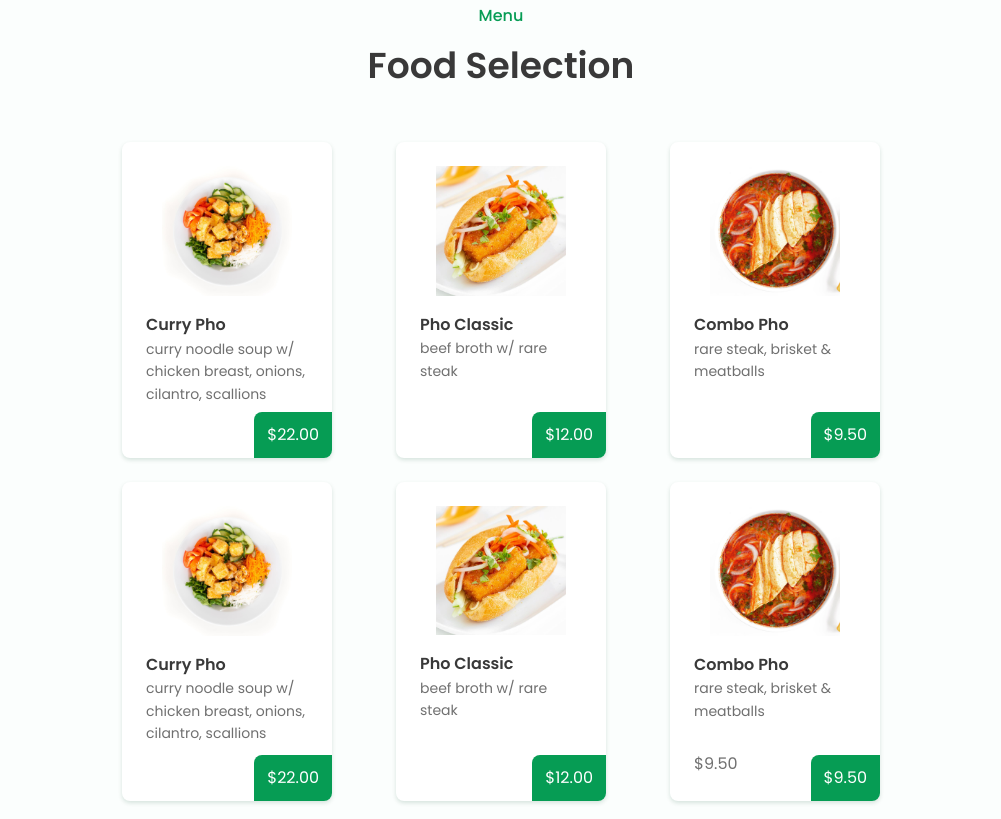
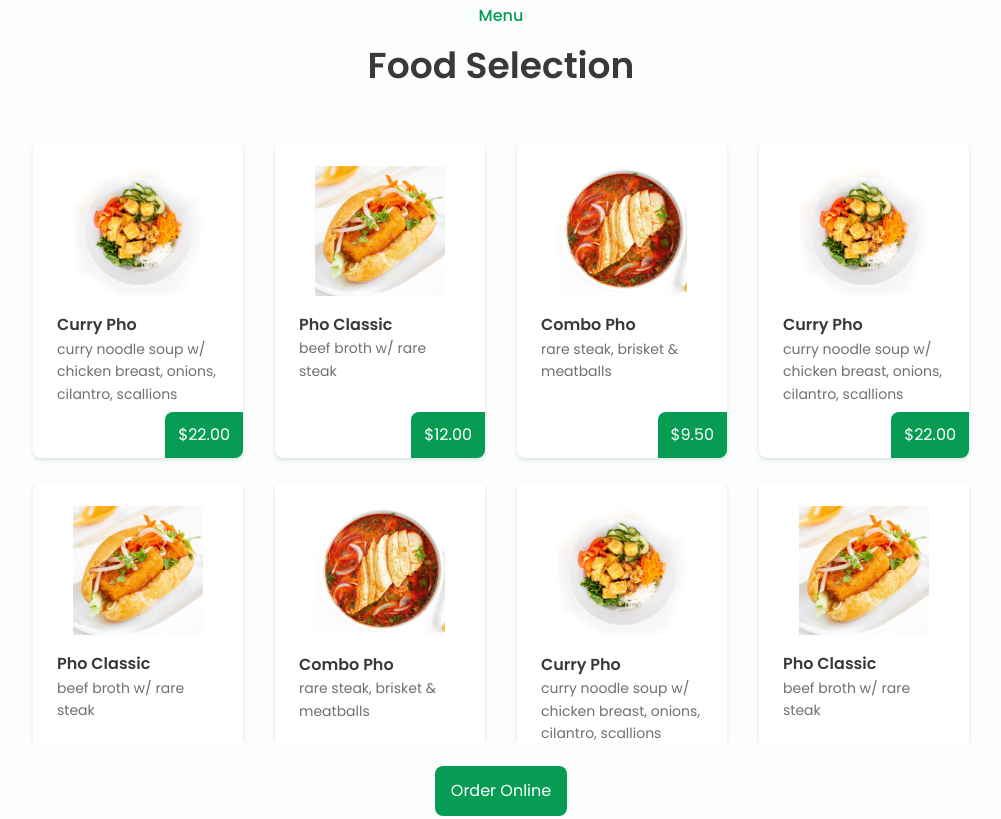
Before and after one commit to hdnguyen2010/goPho-website, a website: page index.html in a window 1280 px wide. Shown: the part 1305-2124 px from the top of the page, without its empty margins (139-1140 px from the left). Drawn offline with nearby package versions, Linux system fonts and the light colour scheme.

Commit message:
menu content is able to scroll

```diff
--- a/assets/css/styles.css
+++ b/assets/css/styles.css
@@ -318,37 +318,12 @@ img{
   justify-self: center;
 }
 
-/*========== SERVICES ==========*/
-/* .services__container{
-  row-gap: 2.5rem;
-  grid-template-columns: repeat(auto-fit, minmax(220px, 1fr));
-}
-
-.services__content{
-  text-align: center;
-}
-
-.services__img{
-  width: 64px;
-  height: 64px;
-  fill: var(--first-color);
-  margin-bottom: var(--mb-2);
-}
-
-.services__title{
-  font-size: var(--h3-font-size);
-  color: var(--title-color);
-  margin-bottom: var(--mb-1);
-}
-
-.services__description{
-  padding: 0 1.5rem;
-} */
-
 /*========== MENU ==========*/
 .menu__container{
   grid-template-columns: repeat(2, 1fr);
   justify-content: center;
+  overflow: auto;
+  height: 500px;
 }
 
 .menu__content{
@@ -545,9 +520,11 @@ img{
   }
 
   .menu__container{
-    grid-template-columns: repeat(3, 210px);
-    column-gap: 4rem;
+    grid-template-columns: repeat(4, 210px);
+    column-gap: 2rem;
+    height: 600px;
   }
+
   .menu__content{
     padding: 1.5rem;
   }
--- a/assets/js/main.js
+++ b/assets/js/main.js
@@ -99,7 +99,7 @@ const sr = ScrollReveal({
 });
 
 sr.reveal(`.home__data, .home__video,
-            .about__data, .about__img, .menu__content,
+            .about__data, .about__img,
             .order__button, .home__icon,
             .contact__data, .contact__button,
             .footer__content`, {
--- a/index.html
+++ b/index.html
@@ -36,8 +36,8 @@
           <li class="nav__item"><a href="#home" class="nav__link">Home</a></li>
           <li class="nav__item"><a href="#about" class="nav__link">About</a></li>
           <li class="nav__item"><a href="#menu" class="nav__link">Menu</a></li>
+          <li class="nav__item"><a href="#contact" class="nav__link">Contact Us</a></li>
           <li class="nav__item"><a href="https://www.toasttab.com/gopho.davie/v3"  target="_blank" class="nav__link">Order Online</a></li>
-          <li class="nav__item"><a href="#contact" class="nav__link">Contact Us</a></li>
 
           <li><i class='bx bx-moon change-theme' id="theme-button"></i></li>
         </ul>
@@ -51,7 +51,7 @@
 
   <main class="l-main">
     <!--========== HOME ==========-->
-    <section class="home" id="home">
+    <section class="home" id="home" onclick="linkAction()">
       <div class="home__container bd-container bd-grid">
           <div class="home__data">
               <h1 class="home__title">Go Pho</h1>
@@ -133,7 +133,6 @@
             <img src="assets/img/plate3.jpg" alt="" class="menu__img">
             <h3 class="menu__name">Combo Pho</h3>
             <span class="menu__detail">rare steak, brisket & meatballs</span>
-            <span class="menu__preci">$9.50</span>
             <span class="button menu__button">$9.50</span>
         </div>
         <div class="menu__content">
```
